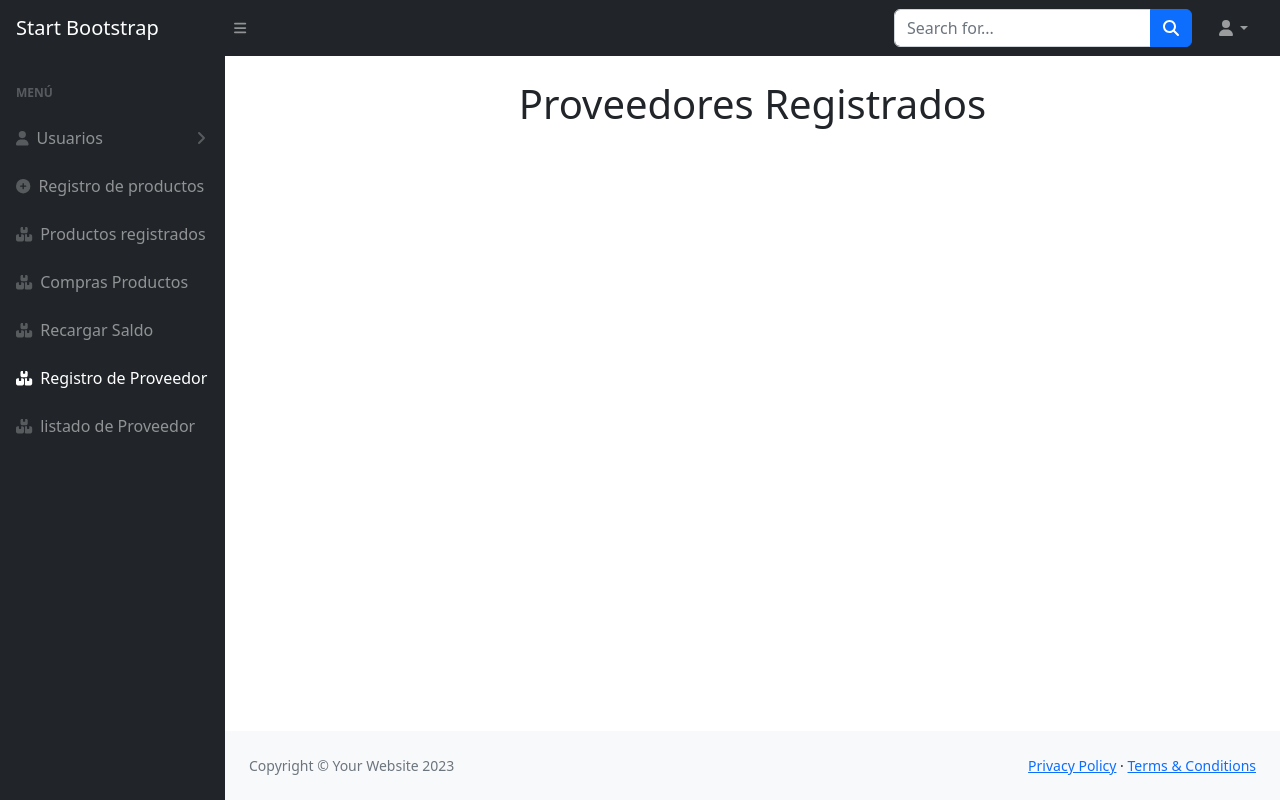
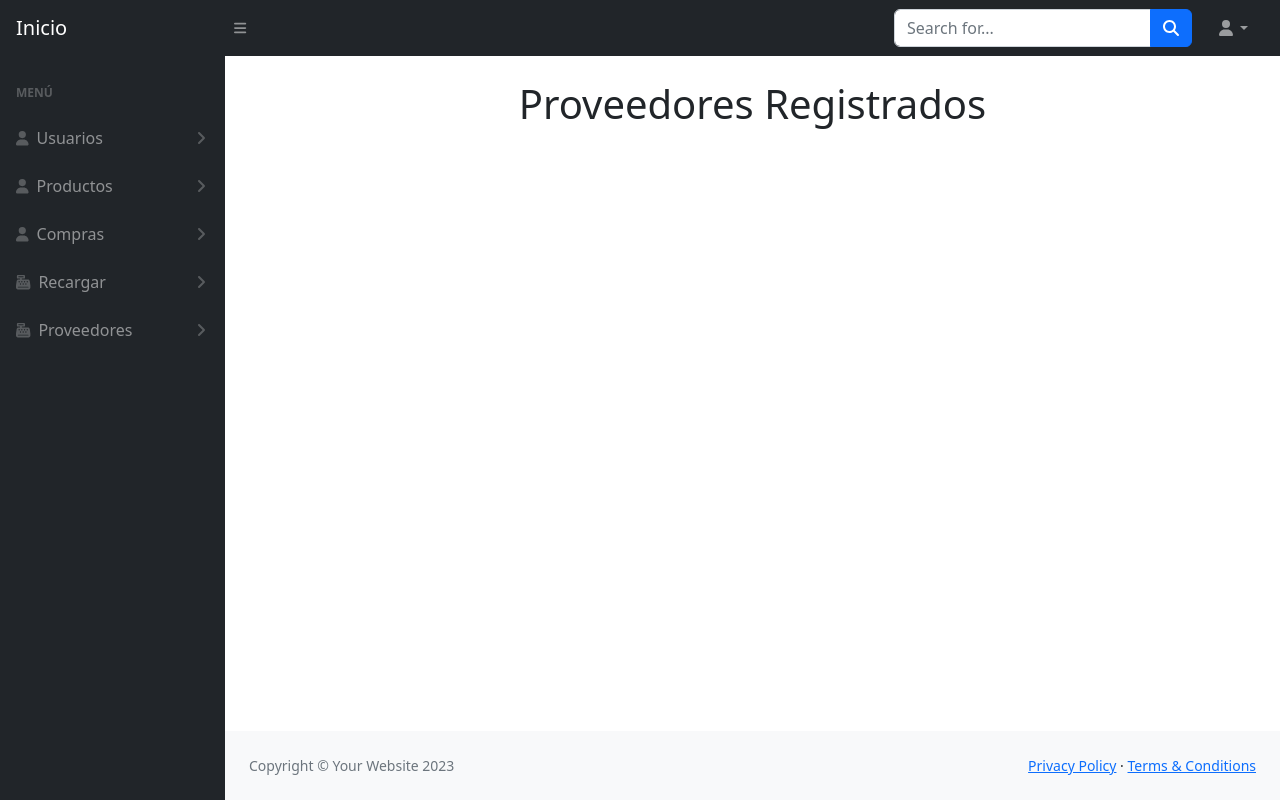
Before and after one commit to Israel774/proyecto-cafeteria, a PHP site: page /administracion/proveedores/listado_proveedor.php in a window 1280 px wide. Run offline with PHP 8.4, Linux system fonts and the light colour scheme; data that the repository does not hold is empty; some libraries are stand-ins or nearby versions.

Commit message:
fix listado

```diff
--- a/administracion/proveedores/listado_proveedor.php
+++ b/administracion/proveedores/listado_proveedor.php
@@ -1,8 +1,13 @@
+
 <?php
 include("../../conexion/conexion.php");
 $sql = "SELECT * FROM proveedor";
 $respuesta = mysqli_query($conn , $sql);
 ?>
+
+
+
+
 
 <!DOCTYPE html>
 <html lang="en">
@@ -22,7 +27,7 @@ $respuesta = mysqli_query($conn , $sql);
 <body class="sb-nav-fixed">
     <nav class="sb-topnav navbar navbar-expand navbar-dark bg-dark">
         <!-- Navbar Brand-->
-        <a class="navbar-brand ps-3" href="index.html">Start Bootstrap</a>
+        <a class="navbar-brand ps-3" href="../index.php">Inicio</a>
         <!-- Sidebar Toggle-->
         <button class="btn btn-link btn-sm order-1 order-lg-0 me-4 me-lg-0" id="sidebarToggle" href="#!">
             <i class="fas fa-bars"></i>
@@ -54,60 +59,7 @@ $respuesta = mysqli_query($conn , $sql);
         </ul>
     </nav>
     <div id="layoutSidenav">
-        <div id="layoutSidenav_nav">
-            <nav class="sb-sidenav accordion sb-sidenav-dark" id="sidenavAccordion">
-                <div class="sb-sidenav-menu">
-                    <div class="nav">
-                        <div class="sb-sidenav-menu-heading">Menú</div>
-
-                        <a class="nav-link collapsed" href="#" data-bs-toggle="collapse" data-bs-target="#collapseUsuarios"
-              aria-expanded="false" aria-controls="collapseUsuarios">
-              <div class="sb-nav-link-icon"><i class="fas fa-user"></i></div>
-              Usuarios
-              <div class="sb-sidenav-collapse-arrow"><i class="fas fa-angle-down"></i></div>
-            </a>
-            <div class="collapse" id="collapseUsuarios" aria-labelledby="headingUsuarios"
-              data-bs-parent="#sidenavAccordion">
-              <nav class="sb-sidenav-menu-nested nav">
-                <a class="nav-link" href="usuarios/registrar.php">Registrar Usuario</a>
-                <a class="nav-link" href="usuarios/registro.php">Lista de Usuarios</a>
-              </nav>
-            </div>
-            <a class="nav-link" href="index.html">
-                <div class="sb-nav-link-icon">
-                  <i class="fas fa-plus-circle"></i>
-                </div>
-                Registro de productos
-              </a>
-
-              <a class="nav-link" href="productos_registrados.html">
-                <div class="sb-nav-link-icon"><i class="fas fa-boxes"></i></div>
-                Productos registrados
-              </a>
-               <a class="nav-link" href="compras.php">
-                <div class="sb-nav-link-icon"><i class="fas fa-boxes"></i></div>
-                Compras Productos
-              </a>
-
-               <a class="nav-link" href="recarga.php">
-                <div class="sb-nav-link-icon"><i class="fas fa-boxes"></i></div>
-                Recargar Saldo
-              </a>
-               <a class="nav-link active" href="proveedor.php">
-                <div class="sb-nav-link-icon"><i class="fas fa-boxes"></i></div>
-                Registro de Proveedor
-              </a>
-
-                 <a class="nav-link" href="listado_proveedor.php">
-                <div class="sb-nav-link-icon"><i class="fas fa-boxes"></i></div>
-                listado de Proveedor
-              </a>
-
-                    </div>
-                </div>
-
-            </nav>
-        </div>
+        <?php include '../../conexion/menu.php'; ?>
         <div id="layoutSidenav_content">
             <main>
                 <div class="container-fluid px-4">
@@ -127,8 +79,7 @@ $respuesta = mysqli_query($conn , $sql);
                     </div>
                     <!-- CONTENIDO -->
 
-
-              <div class="sama">
+                    <div class="sama">
     <div>
       <center>  <h1 class="mb-4 text-center">Proveedores Registrados</h1> </center>
 
@@ -169,6 +120,7 @@ $respuesta = mysqli_query($conn , $sql);
 
     </div>
 </div>
+
                     <!-- FIN CONTENIDO -->
                 </div>
             </main>
@@ -188,13 +140,13 @@ $respuesta = mysqli_query($conn , $sql);
     </div>
     <script src="https://cdn.jsdelivr.net/npm/bootstrap@5.2.3/dist/js/bootstrap.bundle.min.js" crossorigin="anonymous">
     </script>
-    <script src="js/scripts.js"></script>
+    <script src="../js/scripts.js"></script>
     <script src="https://cdnjs.cloudflare.com/ajax/libs/Chart.js/2.8.0/Chart.min.js" crossorigin="anonymous"></script>
-    <script src="assets/demo/chart-area-demo.js"></script>
-    <script src="assets/demo/chart-bar-demo.js"></script>
+    <script src="../assets/demo/chart-area-demo.js"></script>
+    <script src="../assets/demo/chart-bar-demo.js"></script>
     <script src="https://cdn.jsdelivr.net/npm/simple-datatables@7.1.2/dist/umd/simple-datatables.min.js"
         crossorigin="anonymous"></script>
-    <script src="js/datatables-simple-demo.js"></script>
+    <script src="../js/datatables-simple-demo.js"></script>
 </body>
 
 </html>
```
